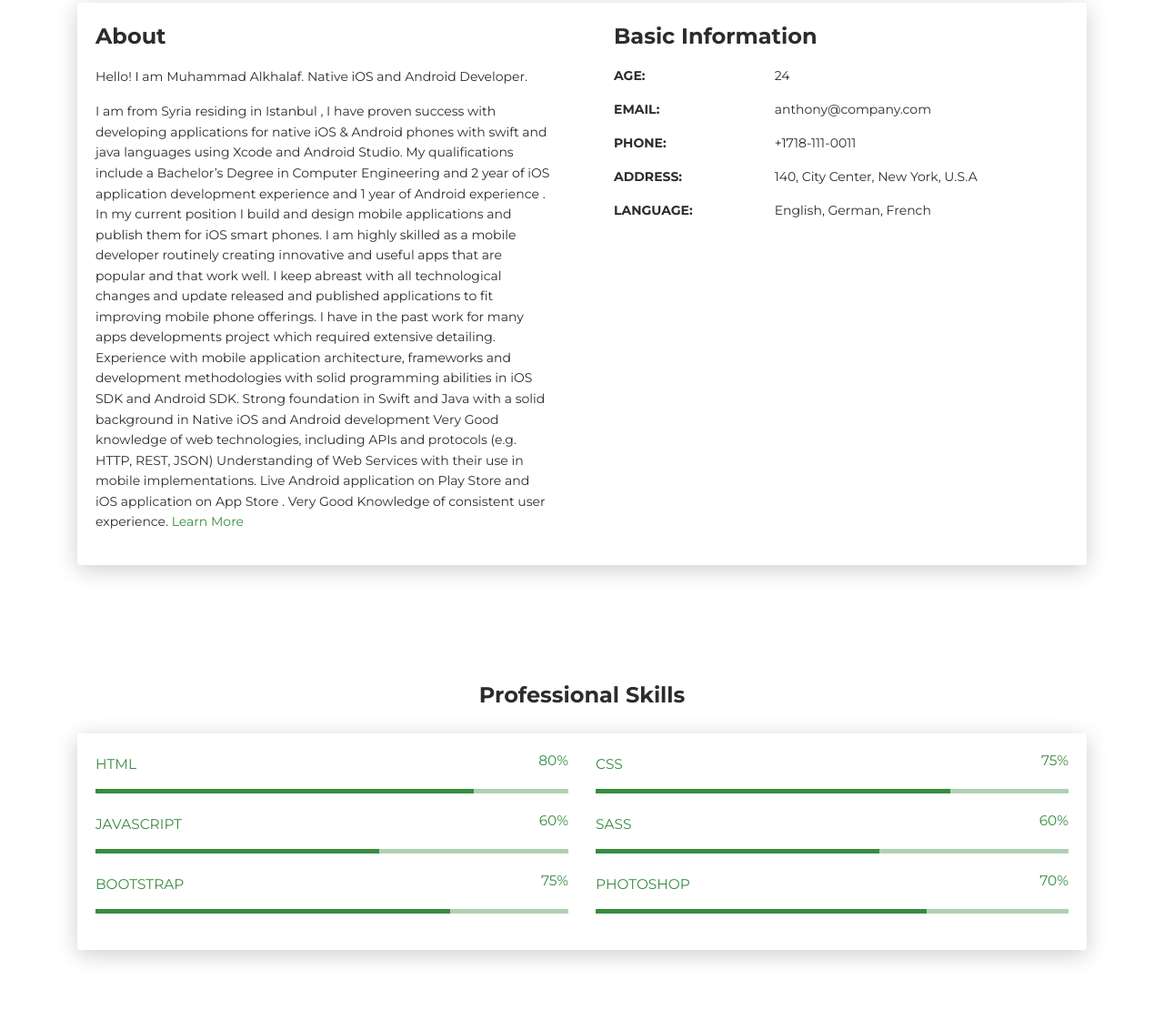
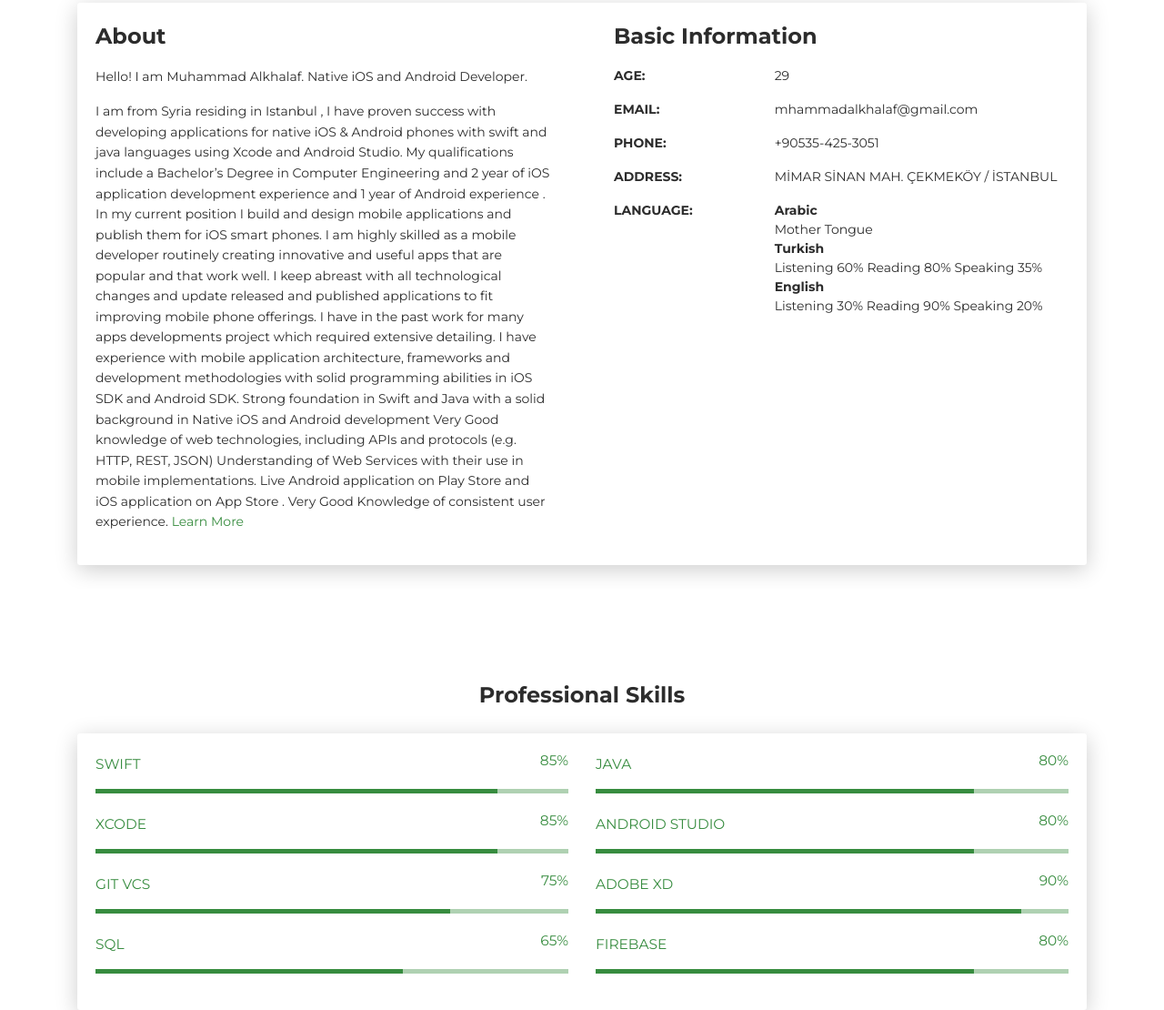
Before and after one commit to muhammadalkhalaf/My-Resume, a plain HTML site: page index.html in a window 1280 px wide. Shown: the part 617-1727 px from the top of the page at 91% size. Drawn offline with Linux system fonts and the light colour scheme.

Commit message:
UPDATE INDEX

```diff
--- a/index.html
+++ b/index.html
@@ -43,12 +43,12 @@
         <div class="content-center">
           <div class="cc-profile-image"><a href="#"><img src="images/anthony.jpg" alt="Image"/></a></div>
           <div class="h2 title">Muhammad Alkhalaf</div>
-          <p class="category text-white">Native iOS and Android Developer</p><a class="btn btn-primary smooth-scroll mr-2" href="#contact" data-aos="zoom-in" data-aos-anchor="data-aos-anchor">Hire Me</a><a class="btn btn-primary" href="#" data-aos="zoom-in" data-aos-anchor="data-aos-anchor">Download CV</a>
+          <p class="category text-white">Native iOS and Android Developer</p><a class="btn btn-primary smooth-scroll mr-2" href="#contact" data-aos="zoom-in" data-aos-anchor="data-aos-anchor">Hire Me</a><a class="btn btn-primary" href="https://github.com/muhammadalkhalaf/My-Previous-Apps/raw/master/My_CV.pdf" data-aos="zoom-in" data-aos-anchor="data-aos-anchor">Download CV</a>
         </div>
       </div>
       <div class="section">
         <div class="container">
-          <div class="button-container"><a class="btn btn-default btn-round btn-lg btn-icon" href="#" rel="tooltip" title="Follow me on Facebook"><i class="fa fa-facebook"></i></a><a class="btn btn-default btn-round btn-lg btn-icon" href="#" rel="tooltip" title="Follow me on Twitter"><i class="fa fa-twitter"></i></a><a class="btn btn-default btn-round btn-lg btn-icon" href="#" rel="tooltip" title="Follow me on Google+"><i class="fa fa-google-plus"></i></a><a class="btn btn-default btn-round btn-lg btn-icon" href="#" rel="tooltip" title="Follow me on Instagram"><i class="fa fa-instagram"></i></a></div>
+          <div class="button-container"><a class="btn btn-default btn-round btn-lg btn-icon" href="https://www.facebook.com/mhammad.alkhalaf" rel="tooltip" title="Follow me on Facebook"><i class="fa fa-facebook"></i></a><a class="btn btn-default btn-round btn-lg btn-icon" href="https://twitter.com/mhammadalkhalaf" rel="tooltip" title="Follow me on Twitter"><i class="fa fa-twitter"></i></a><a class="btn btn-default btn-round btn-lg btn-icon" href="https://www.instagram.com/muhammad_alkhalaf_91/" rel="tooltip" title="Follow me on Instagram"><i class="fa fa-instagram"></i></a></div>
         </div>
       </div>
     </div>
@@ -68,7 +68,7 @@ In my current position I build and design mobile applications and publish them f
 
 I have in the past work for many apps developments project which required extensive detailing.
 
-              Experience with mobile application architecture, frameworks and development methodologies with solid programming abilities in iOS SDK and Android SDK.
+              I have experience with mobile application architecture, frameworks and development methodologies with solid programming abilities in iOS SDK and Android SDK.
 Strong foundation in Swift and Java with a solid background in Native iOS and Android development
 Very Good knowledge of web technologies, including APIs and protocols (e.g. HTTP, REST, JSON)
 Understanding of Web Services with their use in mobile implementations.
@@ -81,23 +81,23 @@ Very Good Knowledge of consistent user experience. <a href="https://www.linkedin
             <div class="h4 mt-0 title">Basic Information</div>
             <div class="row">
               <div class="col-sm-4"><strong class="text-uppercase">Age:</strong></div>
-              <div class="col-sm-8">24</div>
+              <div class="col-sm-8">29</div>
             </div>
             <div class="row mt-3">
               <div class="col-sm-4"><strong class="text-uppercase">Email:</strong></div>
-              <div class="col-sm-8">anthony@company.com</div>
+              <div class="col-sm-8">mhammadalkhalaf@gmail.com</div>
             </div>
             <div class="row mt-3">
               <div class="col-sm-4"><strong class="text-uppercase">Phone:</strong></div>
-              <div class="col-sm-8">+1718-111-0011</div>
+              <div class="col-sm-8">+90535-425-3051</div>
             </div>
             <div class="row mt-3">
               <div class="col-sm-4"><strong class="text-uppercase">Address:</strong></div>
-              <div class="col-sm-8">140, City Center, New York, U.S.A</div>
+              <div class="col-sm-8">MİMAR SİNAN MAH. ÇEKMEKÖY / İSTANBUL</div>
             </div>
             <div class="row mt-3">
               <div class="col-sm-4"><strong class="text-uppercase">Language:</strong></div>
-              <div class="col-sm-8">English, German, French</div>
+              <div class="col-sm-8"><b>Arabic</b><br>Mother Tongue <br> <b>Turkish</b><br>Listening 60% Reading 80% Speaking 35%<br> <b>English</b><br>Listening 30% Reading 90% Speaking 20%</div>
             </div>
           </div>
         </div>
@@ -112,48 +112,64 @@ Very Good Knowledge of consistent user experience. <a href="https://www.linkedin
       <div class="card-body">
         <div class="row">
           <div class="col-md-6">
-            <div class="progress-container progress-primary"><span class="progress-badge">HTML</span>
+            <div class="progress-container progress-primary"><span class="progress-badge">SWIFT</span>
               <div class="progress">
-                <div class="progress-bar progress-bar-primary" data-aos="progress-full" data-aos-offset="10" data-aos-duration="2000" role="progressbar" aria-valuenow="60" aria-valuemin="0" aria-valuemax="100" style="width: 80%;"></div><span class="progress-value">80%</span>
+                <div class="progress-bar progress-bar-primary" data-aos="progress-full" data-aos-offset="10" data-aos-duration="2000" role="progressbar" aria-valuenow="60" aria-valuemin="0" aria-valuemax="100" style="width: 85%;"></div><span class="progress-value">85%</span>
               </div>
             </div>
           </div>
           <div class="col-md-6">
-            <div class="progress-container progress-primary"><span class="progress-badge">CSS</span>
+            <div class="progress-container progress-primary"><span class="progress-badge">JAVA</span>
               <div class="progress">
-                <div class="progress-bar progress-bar-primary" data-aos="progress-full" data-aos-offset="10" data-aos-duration="2000" role="progressbar" aria-valuenow="60" aria-valuemin="0" aria-valuemax="100" style="width: 75%;"></div><span class="progress-value">75%</span>
+                <div class="progress-bar progress-bar-primary" data-aos="progress-full" data-aos-offset="10" data-aos-duration="2000" role="progressbar" aria-valuenow="60" aria-valuemin="0" aria-valuemax="100" style="width: 80%;"></div><span class="progress-value">80%</span>
               </div>
             </div>
           </div>
         </div>
         <div class="row">
           <div class="col-md-6">
-            <div class="progress-container progress-primary"><span class="progress-badge">JavaScript</span>
+            <div class="progress-container progress-primary"><span class="progress-badge">XCODE</span>
               <div class="progress">
-                <div class="progress-bar progress-bar-primary" data-aos="progress-full" data-aos-offset="10" data-aos-duration="2000" role="progressbar" aria-valuenow="60" aria-valuemin="0" aria-valuemax="100" style="width: 60%;"></div><span class="progress-value">60%</span>
+                <div class="progress-bar progress-bar-primary" data-aos="progress-full" data-aos-offset="10" data-aos-duration="2000" role="progressbar" aria-valuenow="60" aria-valuemin="0" aria-valuemax="100" style="width: 85%;"></div><span class="progress-value">85%</span>
               </div>
             </div>
           </div>
           <div class="col-md-6">
-            <div class="progress-container progress-primary"><span class="progress-badge">SASS</span>
+            <div class="progress-container progress-primary"><span class="progress-badge">ANDROID STUDIO</span>
               <div class="progress">
-                <div class="progress-bar progress-bar-primary" data-aos="progress-full" data-aos-offset="10" data-aos-duration="2000" role="progressbar" aria-valuenow="60" aria-valuemin="0" aria-valuemax="100" style="width: 60%;"></div><span class="progress-value">60%</span>
+                <div class="progress-bar progress-bar-primary" data-aos="progress-full" data-aos-offset="10" data-aos-duration="2000" role="progressbar" aria-valuenow="60" aria-valuemin="0" aria-valuemax="100" style="width: 80%;"></div><span class="progress-value">80%</span>
               </div>
             </div>
           </div>
         </div>
         <div class="row">
           <div class="col-md-6">
-            <div class="progress-container progress-primary"><span class="progress-badge">Bootstrap</span>
+            <div class="progress-container progress-primary"><span class="progress-badge">GIT VCS</span>
               <div class="progress">
                 <div class="progress-bar progress-bar-primary" data-aos="progress-full" data-aos-offset="10" data-aos-duration="2000" role="progressbar" aria-valuenow="60" aria-valuemin="0" aria-valuemax="100" style="width: 75%;"></div><span class="progress-value">75%</span>
               </div>
             </div>
           </div>
           <div class="col-md-6">
-            <div class="progress-container progress-primary"><span class="progress-badge">Photoshop</span>
+            <div class="progress-container progress-primary"><span class="progress-badge">Adobe XD</span>
               <div class="progress">
-                <div class="progress-bar progress-bar-primary" data-aos="progress-full" data-aos-offset="10" data-aos-duration="2000" role="progressbar" aria-valuenow="60" aria-valuemin="0" aria-valuemax="100" style="width: 70%;"></div><span class="progress-value">70%</span>
+                <div class="progress-bar progress-bar-primary" data-aos="progress-full" data-aos-offset="10" data-aos-duration="2000" role="progressbar" aria-valuenow="60" aria-valuemin="0" aria-valuemax="100" style="width: 90%;"></div><span class="progress-value">90%</span>
+              </div>
+            </div>
+          </div>
+        </div>
+        <div class="row">
+          <div class="col-md-6">
+            <div class="progress-container progress-primary"><span class="progress-badge">SQL</span>
+              <div class="progress">
+                <div class="progress-bar progress-bar-primary" data-aos="progress-full" data-aos-offset="10" data-aos-duration="2000" role="progressbar" aria-valuenow="60" aria-valuemin="0" aria-valuemax="100" style="width: 65%;"></div><span class="progress-value">65%</span>
+              </div>
+            </div>
+          </div>
+          <div class="col-md-6">
+            <div class="progress-container progress-primary"><span class="progress-badge">FIREBASE</span>
+              <div class="progress">
+                <div class="progress-bar progress-bar-primary" data-aos="progress-full" data-aos-offset="10" data-aos-duration="2000" role="progressbar" aria-valuenow="60" aria-valuemin="0" aria-valuemax="100" style="width: 80%;"></div><span class="progress-value">80%</span>
               </div>
             </div>
           </div>
@@ -482,7 +498,7 @@ Very Good Knowledge of consistent user experience. <a href="https://www.linkedin
                       <div class="row mb-3">
                         <div class="col">
                           <div class="input-group"><span class="input-group-addon"><i class="fa fa-envelope"></i></span>
-                            <input class="form-control" type="email" name="_replyto" placeholder="E-mail" required="required"/>
+                            <input class="form-control" type="" name="_replyto" placeholder="E-mail" required="required"/>
                           </div>
                         </div>
                       </div>
@@ -504,11 +520,11 @@ Very Good Knowledge of consistent user experience. <a href="https://www.linkedin
                 <div class="col-md-6">
                   <div class="card-body">
                     <p class="mb-0"><strong>Address </strong></p>
-                    <p class="pb-2">140, City Center, New York, U.S.A</p>
+                    <p class="pb-2">MİMAR SİNAN MAH. ÇEKMEKÖY / İSTANBUL</p>
                     <p class="mb-0"><strong>Phone</strong></p>
-                    <p class="pb-2">+1718-111-0011</p>
+                    <p class="pb-2">+90535-425-3051</p>
                     <p class="mb-0"><strong>Email</strong></p>
-                    <p>anthony@company.com</p>
+                    <p>mhammadalkhalaf@gmail.com</p>
                   </div>
                 </div>
               </div>
@@ -521,7 +537,7 @@ Very Good Knowledge of consistent user experience. <a href="https://www.linkedin
 </div></div>
     </div>
     <footer class="footer">
-      <div class="container text-center"><a class="cc-facebook btn btn-link" href="#"><i class="fa fa-facebook fa-2x " aria-hidden="true"></i></a><a class="cc-twitter btn btn-link " href="#"><i class="fa fa-twitter fa-2x " aria-hidden="true"></i></a><a class="cc-google-plus btn btn-link" href="#"><i class="fa fa-google-plus fa-2x" aria-hidden="true"></i></a><a class="cc-instagram btn btn-link" href="#"><i class="fa fa-instagram fa-2x " aria-hidden="true"></i></a></div>
+      <div class="container text-center"><a class="cc-facebook btn btn-link" href="https://www.facebook.com/mhammad.alkhalaf"><i class="fa fa-facebook fa-2x " aria-hidden="true"></i></a><a class="cc-twitter btn btn-link " href="https://twitter.com/mhammadalkhalaf"><i class="fa fa-twitter fa-2x " aria-hidden="true"></i></a><a class="cc-instagram btn btn-link" href="https://www.instagram.com/muhammad_alkhalaf_91/"><i class="fa fa-instagram fa-2x " aria-hidden="true"></i></a></div>
       <div class="h4 title text-center">Muhammad Alkhalaf</div>
       <div class="text-center text-muted">
         <p>NATIVE IOS AND ANDROID DEVELOPER<br><a class="credit" href="https://www.linkedin.com/in/muhammad-alkhalaf/" target="_blank">My Linkedin</a></p>
```
Also changed, not shown: 1 other file.
